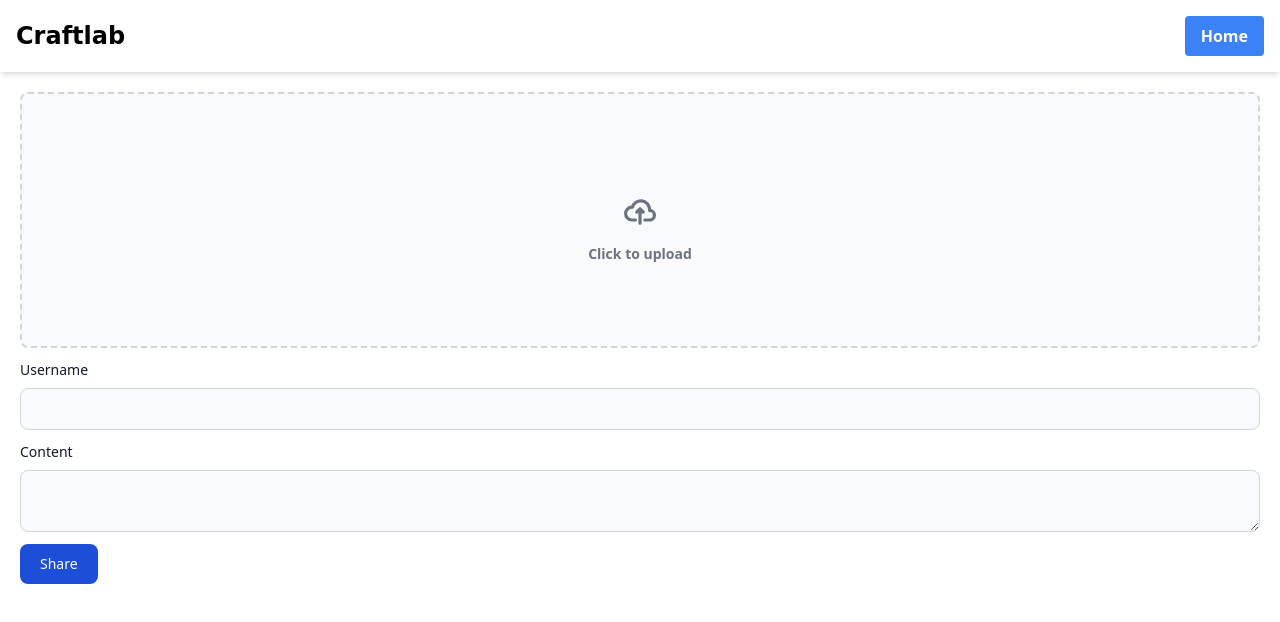
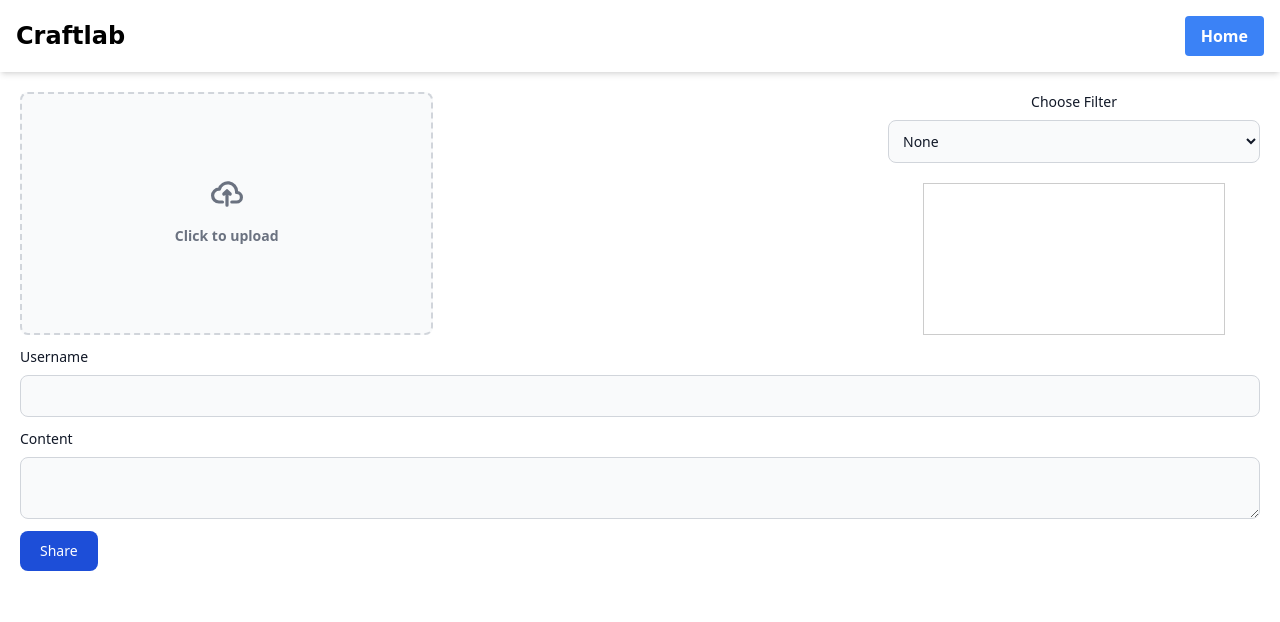
Before and after one commit to hannansatopay/sip24-sveltekit-fundamentals, a SvelteKit app: page /add-post in a window 1280 px wide. Shown: the top 622 px of the page. Built offline with nearby package versions, Linux system fonts and the light colour scheme.

Commit message:
Update +page.svelte
I

```diff
--- a/src/routes/add-post/+page.svelte
+++ b/src/routes/add-post/+page.svelte
@@ -1,6 +1,161 @@
 <script>
   let files = null;
+  import { onMount } from "svelte";
+  let fileInput;
+  let canvas;
+  let ctx;
+  let originalImageData = null;
+
+  onMount(() => {
+    ctx = canvas.getContext('2d');
+  });
+
+  function handleFileChange(event) {
+    const selectElement = document.getElementById('filter');
+    selectElement.selectedIndex = 0;
+    const file = event.target.files[0];
+    if (file) {
+      const reader = new FileReader();
+      reader.onload = function (e) {
+        const img = new Image();
+        img.onload = function () {
+          const aspectRatio = img.width / img.height;
+          canvas.width = canvas.clientWidth;
+          canvas.height = canvas.clientWidth / aspectRatio;
+          ctx.clearRect(0, 0, canvas.width, canvas.height);
+          ctx.drawImage(img, 0, 0, canvas.width, canvas.height);
+          canvas.classList.add('fade-in');
+        };
+        img.src = e.target.result;
+      };
+      reader.readAsDataURL(file);
+    }
+  }
+
+  function saveCanvasImage() {
+    canvas.toBlob(blob => {
+      const file = new File([blob], "modified_image.png", { type: "image/png" });
+      const dataTransfer = new DataTransfer();
+      dataTransfer.items.add(file);
+      document.getElementById('dropzone').files = dataTransfer.files;
+    }, 'image/png');
+  }
+
+  let currentFilter = 'none';
+  function applyFilter(filter) {
+    if (!canvas || !ctx) return;
+    if (filter === 'none' || filter !== 'grayscale' && filter !== 'sepia') {
+      if (originalImageData) {
+        ctx.putImageData(originalImageData, 0, 0);
+        originalImageData = null;
+        saveCanvasImage();
+        return;
+      }
+    }
+    const img = new Image();
+    img.onload = function () {
+      const aspectRatio = img.width / img.height;
+      canvas.width = canvas.clientWidth;
+      canvas.height = canvas.clientWidth / aspectRatio;
+      ctx.clearRect(0, 0, canvas.width, canvas.height);
+      if (filter === 'none') {
+        ctx.drawImage(img, 0, 0, canvas.width, canvas.height);
+        saveCanvasImage();
+      } else {
+        if (!originalImageData) {
+          ctx.drawImage(img, 0, 0, canvas.width, canvas.height);
+          originalImageData = ctx.getImageData(0, 0, canvas.width, canvas.height);
+        }
+        if (filter === 'grayscale') {
+          ctx.filter = 'grayscale(100%)';
+        } else if (filter === 'sepia') {
+          ctx.filter = 'sepia(100%)';
+        }
+        ctx.drawImage(img, 0, 0, canvas.width, canvas.height);
+        saveCanvasImage();
+      }
+      ctx.filter = 'none';
+    };
+    img.src = canvas.toDataURL();
+  }
+
+  function handleFilterChange(event) {
+    currentFilter = event.target.value;
+    applyFilter(currentFilter);
+  }
+
+  function resetFilter() {
+    applyFilter('none');
+  }
 </script>
+
+<style>
+  @keyframes fadeIn {
+    from {
+      opacity: 0;
+    }
+    to {
+      opacity: 1;
+    }
+  }
+
+  header {
+    animation: fadeIn 1s ease-in-out;
+  }
+
+  .fade-in {
+    animation: fadeIn 0.5s ease-in-out;
+  }
+
+  .hover-effect:hover {
+    transform: scale(1.05);
+    transition: transform 0.3s ease;
+    border-color: #00f;
+  }
+
+  .upload-label {
+    transition: background-color 0.3s ease, transform 0.3s ease;
+  }
+
+  .upload-label:hover {
+    background-color: #e0f7fa;
+    transform: scale(1.05);
+  }
+
+  select {
+    transition: background-color 0.3s ease, color 0.3s ease;
+  }
+
+  select:hover {
+    background-color: #e0f7fa;
+    color: #00796b;
+  }
+
+  .submit-button {
+    transition: background-color 0.3s ease, transform 0.3s ease;
+  }
+
+  .submit-button:hover {
+    background-color: #0056b3;
+    transform: scale(1.05);
+  }
+
+  .filter-container {
+    display: flex;
+    flex-direction: column;
+    align-items: center;
+    width: 30%;
+  }
+
+  .filter-container select {
+    margin-bottom: 10px;
+  }
+
+  .filter-container canvas {
+    border: 1px solid #ccc;
+    margin-top: 10px;
+  }
+</style>
 
 <header class="bg-white py-4 shadow-md sticky top-0 z-10">
   <div class="container mx-auto px-4 flex justify-between items-center">
@@ -10,24 +165,37 @@
 </header>
 
 <form class="container mx-auto p-5" method="POST" enctype="multipart/form-data">
-    <label for="dropzone" class="mb-3 flex flex-col items-center justify-center w-full h-64 border-2 border-gray-300 border-dashed rounded-lg cursor-pointer bg-gray-50">
+  <div class="w-full flex h-auto justify-between">
+    <label for="dropzone" class="upload-label mb-3 flex flex-col items-center w-1/3 justify-center h-auto border-2 border-gray-300 border-dashed rounded-lg cursor-pointer bg-gray-50 hover-effect">
       <div class="flex flex-col items-center justify-center pt-5 pb-6">
-            {#if files && files.length}
-                <p class="text-sm text-gray-500 font-semibold">{files[0].name}</p>
+        {#if fileInput && fileInput.files && fileInput.files.length > 0}
+          <p class="text-sm text-gray-500 font-semibold">{fileInput.files[0].name}</p>
         {:else}
           <svg class="w-8 h-8 mb-4 text-gray-500" aria-hidden="true" xmlns="http://www.w3.org/2000/svg" fill="none" viewBox="0 0 20 16"><path stroke="currentColor" stroke-linecap="round" stroke-linejoin="round" stroke-width="2" d="M13 13h3a3 3 0 0 0 0-6h-.025A5.56 5.56 0 0 0 16 6.5 5.5 5.5 0 0 0 5.207 5.021C5.137 5.017 5.071 5 5 5a4 4 0 0 0 0 8h2.167M10 15V6m0 0L8 8m2-2 2 2"/></svg>
           <p class="text-sm text-gray-500 font-semibold">Click to upload</p>
         {/if}
       </div>
-        <input bind:files name="image" id="dropzone" type="file" accept="image/png, image/jpeg" class="hidden" required/>
+      <input bind:files on:change="{handleFileChange}" bind:this="{fileInput}" name="image" id="dropzone" type="file" accept="image/png, image/jpeg" class="hidden" required/>
     </label>
+
+    <div class="filter-container mb-3 w-1/2">
+      <label for="filter" class="block mb-2 text-sm font-medium text-gray-900">Choose Filter</label>
+      <select id="filter" name="filter" class="bg-gray-50 border border-gray-300 text-gray-900 text-sm rounded-lg block w-full p-2.5" on:change="{handleFilterChange}">
+        <option value="none">None</option>
+        <option value="grayscale">Grayscale</option>
+        <option value="sepia">Sepia</option>
+      </select>
+      <canvas bind:this="{canvas}" class="fade-in"></canvas>
+    </div>
+  </div>
+
   <div class="mb-3">
     <label for="username" class="block mb-2 text-sm font-medium text-gray-900">Username</label>
     <input name="username" id="username" type="text" class="bg-gray-50 border border-gray-300 text-gray-900 text-sm rounded-lg block w-full p-2.5" />
   </div>
   <div class="mb-3">
     <label for="content" class="block mb-2 text-sm font-medium text-gray-900">Content</label>
-        <textarea name="content" id="conten" class="bg-gray-50 border border-gray-300 text-gray-900 text-sm rounded-lg block w-full p-2.5"></textarea>
+    <textarea name="content" id="content" class="bg-gray-50 border border-gray-300 text-gray-900 text-sm rounded-lg block w-full p-2.5"></textarea>
   </div>
-    <button type="submit" class="text-white bg-blue-700 hover:bg-blue-800 font-medium rounded-lg text-sm px-5 py-2.5">Share</button>
+  <button type="submit" class="submit-button text-white bg-blue-700 hover:bg-blue-800 font-medium rounded-lg text-sm px-5 py-2.5">Share</button>
 </form>
```
Lines whose indentation alone changed are shown as unchanged.
